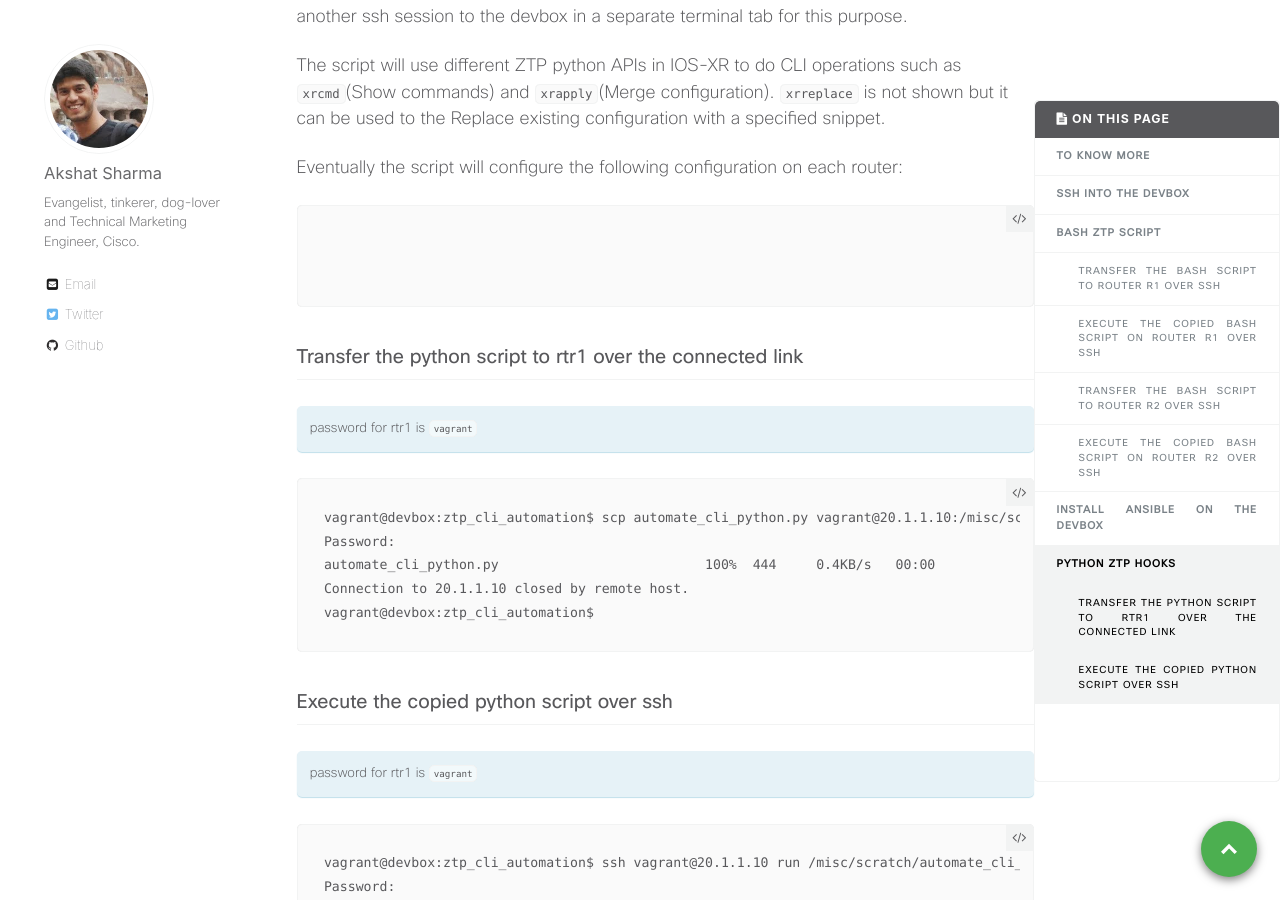
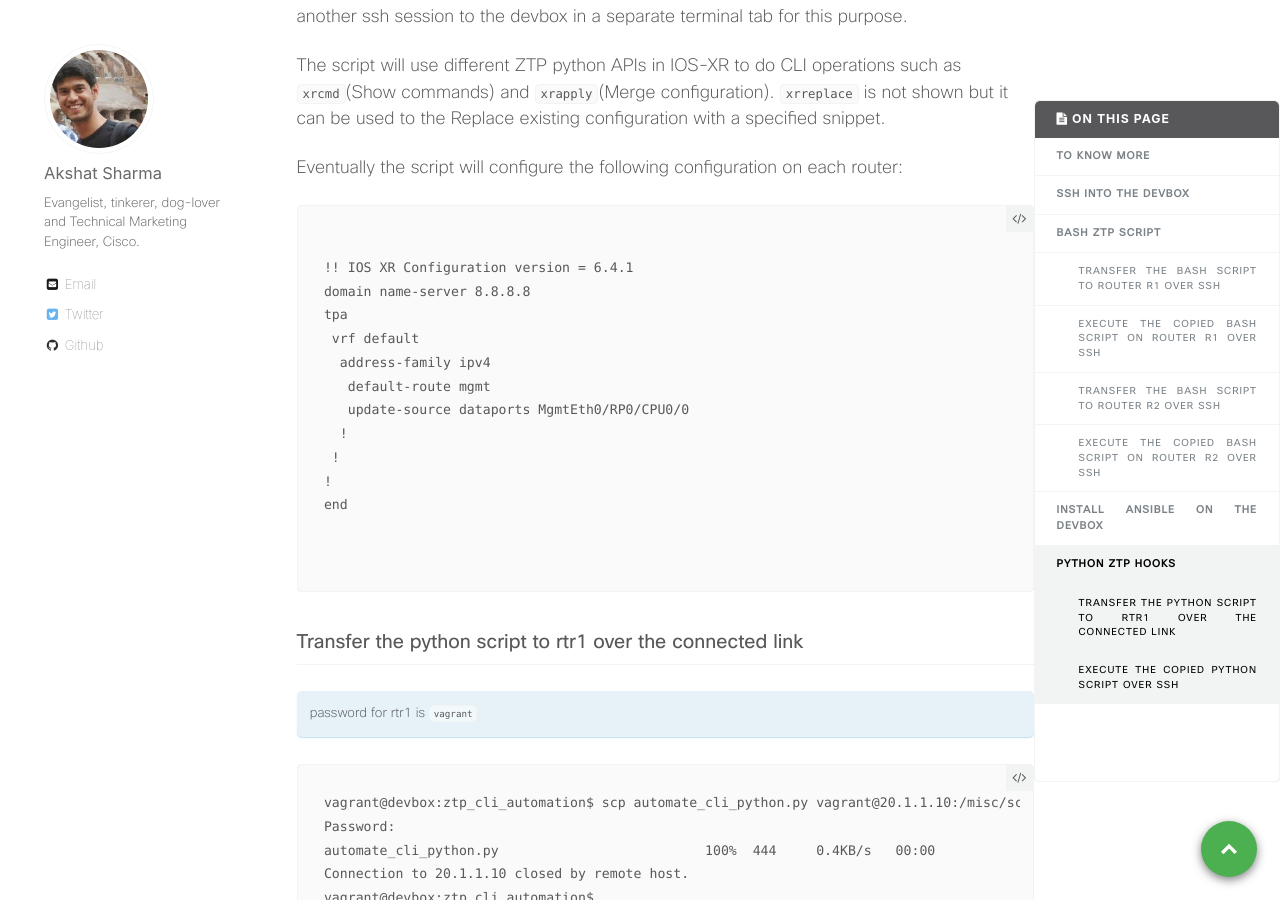
Before and after one commit to nanog75/hackathon, a Jekyll site: the page built from _wkinstructions/2018-06-12-step-1-ios-xr-ztp-bash-and-python-hooks.md, in a window 1280 px wide and 900 px high, scrolled down 9054 px. Built offline with Jekyll 4.4.1, drawn with Linux system fonts in a browser that asks for light colours; comment, search, counter and statistics services are not loaded.

Commit message:
Update 2018-06-12-step-1-ios-xr-ztp-bash-and-python-hooks.md

````diff
--- a/_wkinstructions/2018-06-12-step-1-ios-xr-ztp-bash-and-python-hooks.md
+++ b/_wkinstructions/2018-06-12-step-1-ios-xr-ztp-bash-and-python-hooks.md
@@ -384,6 +384,18 @@ Eventually the script will configure the following configuration on each router:
 
 ```
 
+!! IOS XR Configuration version = 6.4.1
+domain name-server 8.8.8.8
+tpa
+ vrf default
+  address-family ipv4
+   default-route mgmt
+   update-source dataports MgmtEth0/RP0/CPU0/0
+  !
+ !
+!
+end
+
 
 ```
 
````
